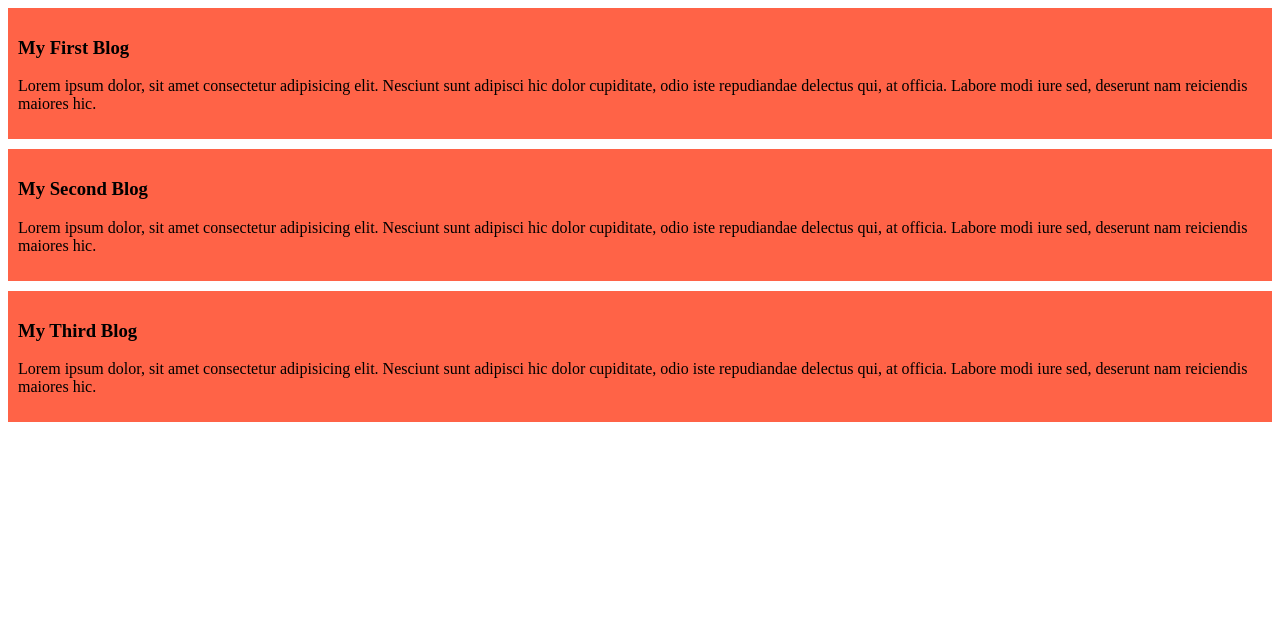
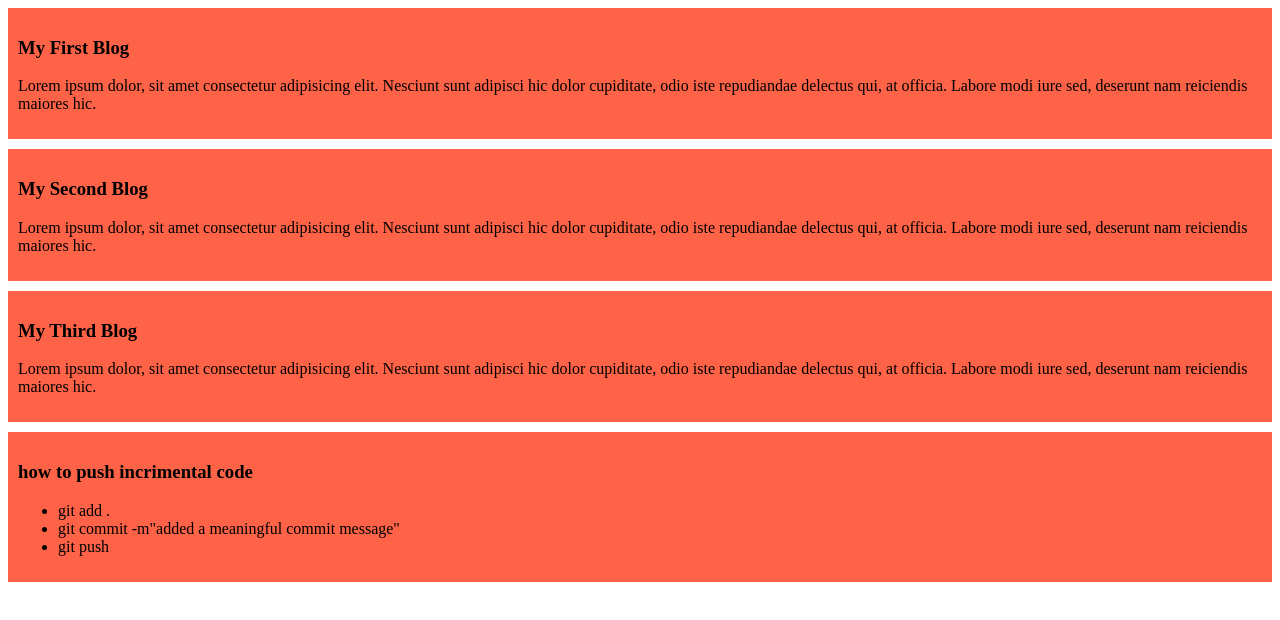
Before and after one commit to ariful2474/my-simple-website, a plain HTML site: page index.html in a window 1280 px wide. Drawn offline with Linux system fonts and the light colour scheme.

Commit message:
added a list to push code

```diff
--- a/index.html
+++ b/index.html
@@ -19,5 +19,14 @@
         <h3>My Third Blog</h3>
         <p>Lorem ipsum dolor, sit amet consectetur adipisicing elit. Nesciunt sunt adipisci hic dolor cupiditate, odio iste repudiandae delectus qui, at officia. Labore modi iure sed, deserunt nam reiciendis maiores hic.</p>
     </div>
+    <div>
+        <h3>how to push incrimental code</h3>
+        <ul>
+            <li>git add .</li>
+        <li>git commit -m"added a meaningful commit message" </li>
+        <li>git push</li>
+        </ul>
+
+    </div>
 </body>
 </html>
```
